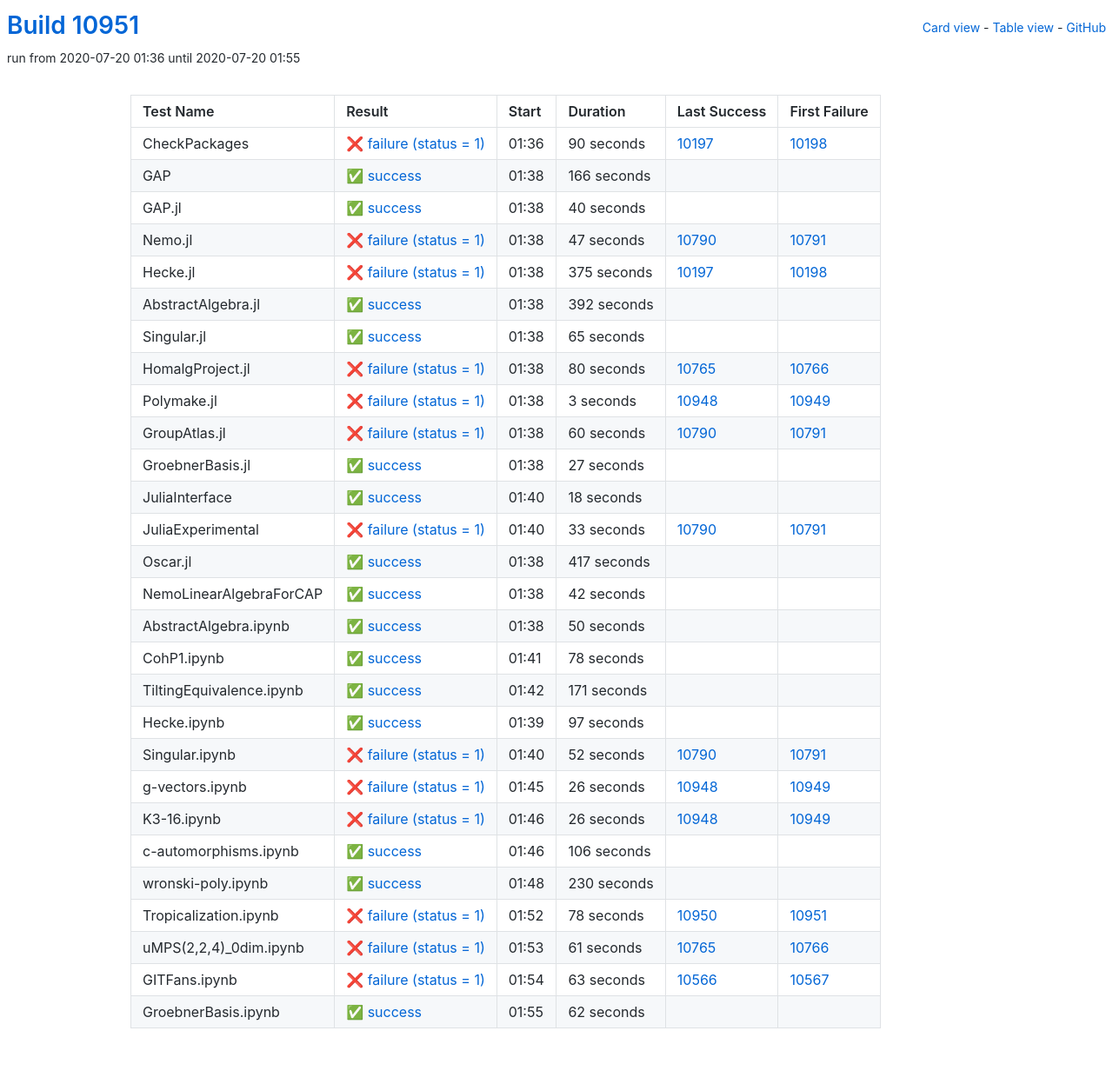
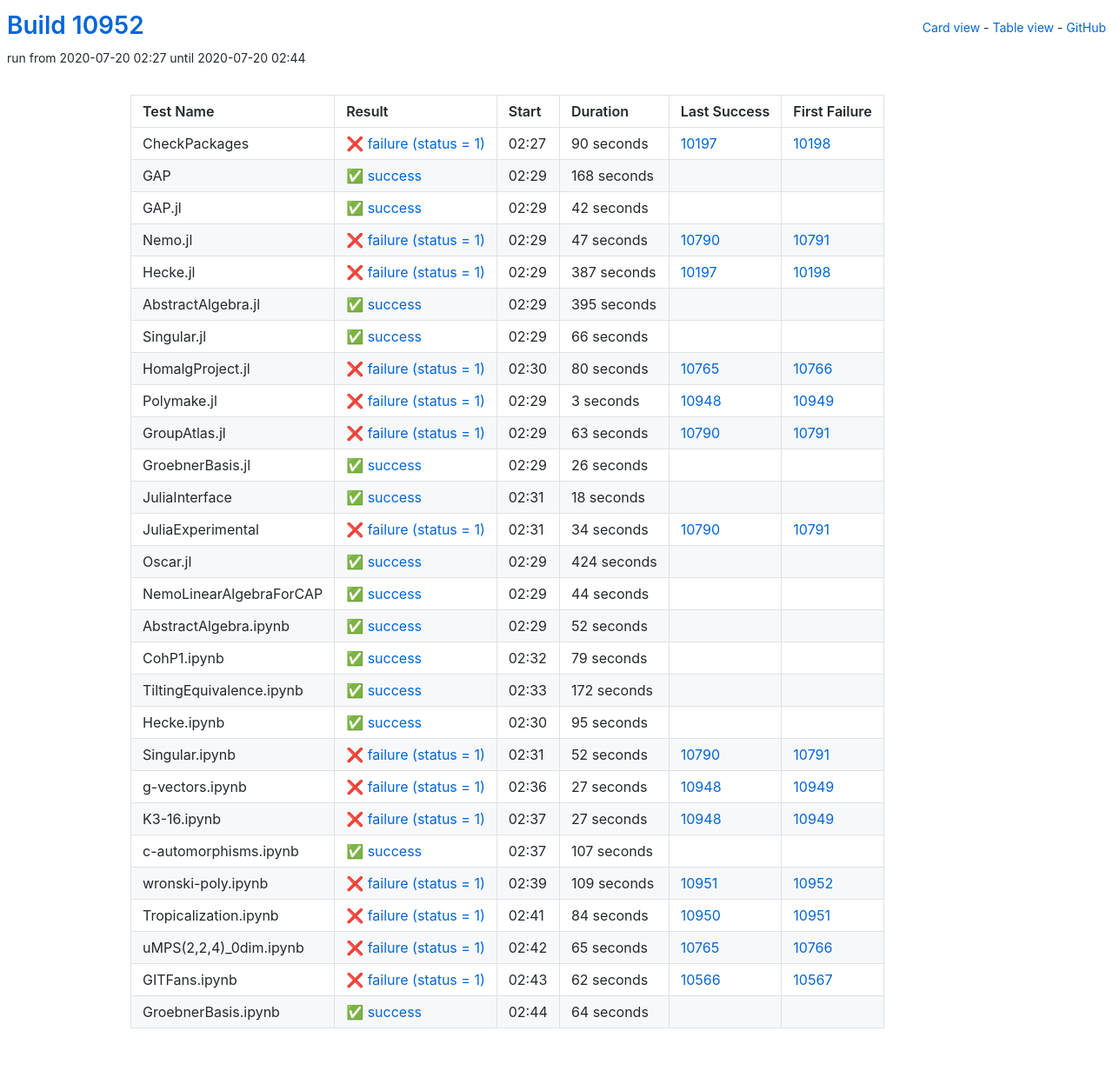
Before and after one commit to oscar-system/oscar-ci-status, a Jekyll site: the page built from table.html, in a window 1280 px wide. Shown: the whole page at 87% size. Built offline with Jekyll 4.4.1, drawn with Linux system fonts in a browser that asks for light colours.

Commit message:
Build #10952

```diff
--- a/_data/ci.yml
+++ b/_data/ci.yml
@@ -1,6 +1,6 @@
 ---
-build: 10951
-build_url: https://oscarci.mathematik.uni-kl.de/job/oscar/10951/
+build: 10952
+build_url: https://oscarci.mathematik.uni-kl.de/job/oscar/10952/
 job: oscar
 organization: oscar-system
 repo: oscar-ci-status
@@ -8,8 +8,8 @@
 tests:
 - name: CheckPackages
   id: checkpackages
-  log: https://oscarci.mathematik.uni-kl.de/job/oscar/10951/artifact/logs/build-10951/CheckPackages.log
-  start: 2020-07-20 01:36
+  log: https://oscarci.mathematik.uni-kl.de/job/oscar/10952/artifact/logs/build-10952/CheckPackages.log
+  start: 2020-07-20 02:27
   success: false
   exitcode: 1
   status: failure
@@ -20,32 +20,32 @@
   first_failure_url: https://oscarci.mathematik.uni-kl.de/job/oscar/10198/
 - name: GAP
   id: gap
-  log: https://oscarci.mathematik.uni-kl.de/job/oscar/10951/artifact/logs/build-10951/GAP.log
-  start: 2020-07-20 01:38
+  log: https://oscarci.mathematik.uni-kl.de/job/oscar/10952/artifact/logs/build-10952/GAP.log
+  start: 2020-07-20 02:29
   success: true
   exitcode: 0
   status: success
-  duration: 166
+  duration: 168
   last_success: false
   last_success_url:
   first_failure: false
   first_failure_url:
 - name: GAP.jl
   id: gap-jl
-  log: https://oscarci.mathematik.uni-kl.de/job/oscar/10951/artifact/logs/build-10951/GAP.jl.log
-  start: 2020-07-20 01:38
+  log: https://oscarci.mathematik.uni-kl.de/job/oscar/10952/artifact/logs/build-10952/GAP.jl.log
+  start: 2020-07-20 02:29
   success: true
   exitcode: 0
   status: success
-  duration: 40
+  duration: 42
   last_success: false
   last_success_url:
   first_failure: false
   first_failure_url:
 - name: Nemo.jl
   id: nemo-jl
-  log: https://oscarci.mathematik.uni-kl.de/job/oscar/10951/artifact/logs/build-10951/Nemo.jl.log
-  start: 2020-07-20 01:38
+  log: https://oscarci.mathematik.uni-kl.de/job/oscar/10952/artifact/logs/build-10952/Nemo.jl.log
+  start: 2020-07-20 02:29
   success: false
   exitcode: 1
   status: failure
@@ -56,44 +56,44 @@
   first_failure_url: https://oscarci.mathematik.uni-kl.de/job/oscar/10791/
 - name: Hecke.jl
   id: hecke-jl
-  log: https://oscarci.mathematik.uni-kl.de/job/oscar/10951/artifact/logs/build-10951/Hecke.jl.log
-  start: 2020-07-20 01:38
+  log: https://oscarci.mathematik.uni-kl.de/job/oscar/10952/artifact/logs/build-10952/Hecke.jl.log
+  start: 2020-07-20 02:29
   success: false
   exitcode: 1
   status: failure
-  duration: 375
+  duration: 387
   last_success: 10197
   last_success_url: https://oscarci.mathematik.uni-kl.de/job/oscar/10197/
   first_failure: 10198
   first_failure_url: https://oscarci.mathematik.uni-kl.de/job/oscar/10198/
 - name: AbstractAlgebra.jl
   id: abstractalgebra-jl
-  log: https://oscarci.mathematik.uni-kl.de/job/oscar/10951/artifact/logs/build-10951/AbstractAlgebra.jl.log
-  start: 2020-07-20 01:38
+  log: https://oscarci.mathematik.uni-kl.de/job/oscar/10952/artifact/logs/build-10952/AbstractAlgebra.jl.log
+  start: 2020-07-20 02:29
   success: true
   exitcode: 0
   status: success
-  duration: 392
+  duration: 395
   last_success: false
   last_success_url:
   first_failure: false
   first_failure_url:
 - name: Singular.jl
   id: singular-jl
-  log: https://oscarci.mathematik.uni-kl.de/job/oscar/10951/artifact/logs/build-10951/Singular.jl.log
-  start: 2020-07-20 01:38
+  log: https://oscarci.mathematik.uni-kl.de/job/oscar/10952/artifact/logs/build-10952/Singular.jl.log
+  start: 2020-07-20 02:29
   success: true
   exitcode: 0
   status: success
-  duration: 65
+  duration: 66
   last_success: false
   last_success_url:
   first_failure: false
   first_failure_url:
 - name: HomalgProject.jl
   id: homalgproject-jl
-  log: https://oscarci.mathematik.uni-kl.de/job/oscar/10951/artifact/logs/build-10951/HomalgProject.jl.log
-  start: 2020-07-20 01:38
+  log: https://oscarci.mathematik.uni-kl.de/job/oscar/10952/artifact/logs/build-10952/HomalgProject.jl.log
+  start: 2020-07-20 02:30
   success: false
   exitcode: 1
   status: failure
@@ -104,8 +104,8 @@
   first_failure_url: https://oscarci.mathematik.uni-kl.de/job/oscar/10766/
 - name: Polymake.jl
   id: polymake-jl
-  log: https://oscarci.mathematik.uni-kl.de/job/oscar/10951/artifact/logs/build-10951/Polymake.jl.log
-  start: 2020-07-20 01:38
+  log: https://oscarci.mathematik.uni-kl.de/job/oscar/10952/artifact/logs/build-10952/Polymake.jl.log
+  start: 2020-07-20 02:29
   success: false
   exitcode: 1
   status: failure
@@ -116,32 +116,32 @@
   first_failure_url: https://oscarci.mathematik.uni-kl.de/job/oscar/10949/
 - name: GroupAtlas.jl
   id: groupatlas-jl
-  log: https://oscarci.mathematik.uni-kl.de/job/oscar/10951/artifact/logs/build-10951/GroupAtlas.jl.log
-  start: 2020-07-20 01:38
+  log: https://oscarci.mathematik.uni-kl.de/job/oscar/10952/artifact/logs/build-10952/GroupAtlas.jl.log
+  start: 2020-07-20 02:29
   success: false
   exitcode: 1
   status: failure
-  duration: 60
+  duration: 63
   last_success: 10790
   last_success_url: https://oscarci.mathematik.uni-kl.de/job/oscar/10790/
   first_failure: 10791
   first_failure_url: https://oscarci.mathematik.uni-kl.de/job/oscar/10791/
 - name: GroebnerBasis.jl
   id: groebnerbasis-jl
-  log: https://oscarci.mathematik.uni-kl.de/job/oscar/10951/artifact/logs/build-10951/GroebnerBasis.jl.log
-  start: 2020-07-20 01:38
+  log: https://oscarci.mathematik.uni-kl.de/job/oscar/10952/artifact/logs/build-10952/GroebnerBasis.jl.log
+  start: 2020-07-20 02:29
   success: true
   exitcode: 0
   status: success
-  duration: 27
+  duration: 26
   last_success: false
   last_success_url:
   first_failure: false
   first_failure_url:
 - name: JuliaInterface
   id: juliainterface
-  log: https://oscarci.mathematik.uni-kl.de/job/oscar/10951/artifact/logs/build-10951/JuliaInterface.log
-  start: 2020-07-20 01:40
+  log: https://oscarci.mathematik.uni-kl.de/job/oscar/10952/artifact/logs/build-10952/JuliaInterface.log
+  start: 2020-07-20 02:31
   success: true
   exitcode: 0
   status: success
@@ -152,92 +152,92 @@
   first_failure_url:
 - name: JuliaExperimental
   id: juliaexperimental
-  log: https://oscarci.mathematik.uni-kl.de/job/oscar/10951/artifact/logs/build-10951/JuliaExperimental.log
-  start: 2020-07-20 01:40
+  log: https://oscarci.mathematik.uni-kl.de/job/oscar/10952/artifact/logs/build-10952/JuliaExperimental.log
+  start: 2020-07-20 02:31
   success: false
   exitcode: 1
   status: failure
-  duration: 33
+  duration: 34
   last_success: 10790
   last_success_url: https://oscarci.mathematik.uni-kl.de/job/oscar/10790/
   first_failure: 10791
   first_failure_url: https://oscarci.mathematik.uni-kl.de/job/oscar/10791/
 - name: Oscar.jl
   id: oscar-jl
-  log: https://oscarci.mathematik.uni-kl.de/job/oscar/10951/artifact/logs/build-10951/Oscar.jl.log
-  start: 2020-07-20 01:38
+  log: https://oscarci.mathematik.uni-kl.de/job/oscar/10952/artifact/logs/build-10952/Oscar.jl.log
+  start: 2020-07-20 02:29
   success: true
   exitcode: 0
   status: success
-  duration: 417
+  duration: 424
   last_success: false
   last_success_url:
   first_failure: false
   first_failure_url:
 - name: NemoLinearAlgebraForCAP
   id: nemolinearalgebraforcap
-  log: https://oscarci.mathematik.uni-kl.de/job/oscar/10951/artifact/logs/build-10951/NemoLinearAlgebraForCAP.log
-  start: 2020-07-20 01:38
+  log: https://oscarci.mathematik.uni-kl.de/job/oscar/10952/artifact/logs/build-10952/NemoLinearAlgebraForCAP.log
+  start: 2020-07-20 02:29
   success: true
   exitcode: 0
   status: success
-  duration: 42
+  duration: 44
   last_success: false
   last_success_url:
   first_failure: false
   first_failure_url:
 - name: AbstractAlgebra.ipynb
   id: abstractalgebra-ipynb
-  log: https://oscarci.mathematik.uni-kl.de/job/oscar/10951/artifact/logs/build-10951/AbstractAlgebra.ipynb.log
-  start: 2020-07-20 01:38
+  log: https://oscarci.mathematik.uni-kl.de/job/oscar/10952/artifact/logs/build-10952/AbstractAlgebra.ipynb.log
+  start: 2020-07-20 02:29
   success: true
   exitcode: 0
   status: success
-  duration: 50
+  duration: 52
   last_success: false
   last_success_url:
   first_failure: false
   first_failure_url:
 - name: CohP1.ipynb
   id: cohp1-ipynb
-  log: https://oscarci.mathematik.uni-kl.de/job/oscar/10951/artifact/logs/build-10951/CohP1.ipynb.log
-  start: 2020-07-20 01:41
+  log: https://oscarci.mathematik.uni-kl.de/job/oscar/10952/artifact/logs/build-10952/CohP1.ipynb.log
+  start: 2020-07-20 02:32
   success: true
   exitcode: 0
   status: success
-  duration: 78
+  duration: 79
   last_success: false
   last_success_url:
   first_failure: false
   first_failure_url:
 - name: TiltingEquivalence.ipynb
   id: tiltingequivalence-ipynb
-  log: https://oscarci.mathematik.uni-kl.de/job/oscar/10951/artifact/logs/build-10951/TiltingEquivalence.ipynb.log
-  start: 2020-07-20 01:42
+  log: https://oscarci.mathematik.uni-kl.de/job/oscar/10952/artifact/logs/build-10952/TiltingEquivalence.ipynb.log
+  start: 2020-07-20 02:33
   success: true
   exitcode: 0
   status: success
-  duration: 171
+  duration: 172
   last_success: false
   last_success_url:
   first_failure: false
   first_failure_url:
 - name: Hecke.ipynb
   id: hecke-ipynb
-  log: https://oscarci.mathematik.uni-kl.de/job/oscar/10951/artifact/logs/build-10951/Hecke.ipynb.log
-  start: 2020-07-20 01:39
+  log: https://oscarci.mathematik.uni-kl.de/job/oscar/10952/artifact/logs/build-10952/Hecke.ipynb.log
+  start: 2020-07-20 02:30
   success: true
   exitcode: 0
   status: success
-  duration: 97
+  duration: 95
   last_success: false
   last_success_url:
   first_failure: false
   first_failure_url:
 - name: Singular.ipynb
   id: singular-ipynb
-  log: https://oscarci.mathematik.uni-kl.de/job/oscar/10951/artifact/logs/build-10951/Singular.ipynb.log
-  start: 2020-07-20 01:40
+  log: https://oscarci.mathematik.uni-kl.de/job/oscar/10952/artifact/logs/build-10952/Singular.ipynb.log
+  start: 2020-07-20 02:31
   success: false
   exitcode: 1
   status: failure
@@ -248,96 +248,96 @@
   first_failure_url: https://oscarci.mathematik.uni-kl.de/job/oscar/10791/
 - name: g-vectors.ipynb
   id: g-vectors-ipynb
-  log: https://oscarci.mathematik.uni-kl.de/job/oscar/10951/artifact/logs/build-10951/g-vectors.ipynb.log
-  start: 2020-07-20 01:45
+  log: https://oscarci.mathematik.uni-kl.de/job/oscar/10952/artifact/logs/build-10952/g-vectors.ipynb.log
+  start: 2020-07-20 02:36
   success: false
   exitcode: 1
   status: failure
-  duration: 26
+  duration: 27
   last_success: 10948
   last_success_url: https://oscarci.mathematik.uni-kl.de/job/oscar/10948/
   first_failure: 10949
   first_failure_url: https://oscarci.mathematik.uni-kl.de/job/oscar/10949/
 - name: K3-16.ipynb
   id: k3-16-ipynb
-  log: https://oscarci.mathematik.uni-kl.de/job/oscar/10951/artifact/logs/build-10951/K3-16.ipynb.log
-  start: 2020-07-20 01:46
+  log: https://oscarci.mathematik.uni-kl.de/job/oscar/10952/artifact/logs/build-10952/K3-16.ipynb.log
+  start: 2020-07-20 02:37
   success: false
   exitcode: 1
   status: failure
-  duration: 26
+  duration: 27
   last_success: 10948
   last_success_url: https://oscarci.mathematik.uni-kl.de/job/oscar/10948/
   first_failure: 10949
   first_failure_url: https://oscarci.mathematik.uni-kl.de/job/oscar/10949/
 - name: c-automorphisms.ipynb
   id: c-automorphisms-ipynb
-  log: https://oscarci.mathematik.uni-kl.de/job/oscar/10951/artifact/logs/build-10951/c-automorphisms.ipynb.log
-  start: 2020-07-20 01:46
+  log: https://oscarci.mathematik.uni-kl.de/job/oscar/10952/artifact/logs/build-10952/c-automorphisms.ipynb.log
+  start: 2020-07-20 02:37
   success: true
   exitcode: 0
   status: success
-  duration: 106
+  duration: 107
   last_success: false
   last_success_url:
   first_failure: false
   first_failure_url:
 - name: wronski-poly.ipynb
   id: wronski-poly-ipynb
-  log: https://oscarci.mathematik.uni-kl.de/job/oscar/10951/artifact/logs/build-10951/wronski-poly.ipynb.log
-  start: 2020-07-20 01:48
-  success: true
-  exitcode: 0
-  status: success
-  duration: 230
-  last_success: false
-  last_success_url:
-  first_failure: false
-  first_failure_url:
-- name: Tropicalization.ipynb
-  id: tropicalization-ipynb
-  log: https://oscarci.mathematik.uni-kl.de/job/oscar/10951/artifact/logs/build-10951/Tropicalization.ipynb.log
-  start: 2020-07-20 01:52
+  log: https://oscarci.mathematik.uni-kl.de/job/oscar/10952/artifact/logs/build-10952/wronski-poly.ipynb.log
+  start: 2020-07-20 02:39
   success: false
   exitcode: 1
   status: failure
-  duration: 78
+  duration: 109
+  last_success: 10951
+  last_success_url: https://oscarci.mathematik.uni-kl.de/job/oscar/10951/
+  first_failure: 10952
+  first_failure_url: https://oscarci.mathematik.uni-kl.de/job/oscar/10952/
+- name: Tropicalization.ipynb
+  id: tropicalization-ipynb
+  log: https://oscarci.mathematik.uni-kl.de/job/oscar/10952/artifact/logs/build-10952/Tropicalization.ipynb.log
+  start: 2020-07-20 02:41
+  success: false
+  exitcode: 1
+  status: failure
+  duration: 84
   last_success: 10950
   last_success_url: https://oscarci.mathematik.uni-kl.de/job/oscar/10950/
   first_failure: 10951
   first_failure_url: https://oscarci.mathematik.uni-kl.de/job/oscar/10951/
 - name: uMPS(2,2,4)_0dim.ipynb
   id: umps-2-2-4-0dim-ipynb
-  log: https://oscarci.mathematik.uni-kl.de/job/oscar/10951/artifact/logs/build-10951/uMPS-2-2-4-_0dim.ipynb.log
-  start: 2020-07-20 01:53
+  log: https://oscarci.mathematik.uni-kl.de/job/oscar/10952/artifact/logs/build-10952/uMPS-2-2-4-_0dim.ipynb.log
+  start: 2020-07-20 02:42
   success: false
   exitcode: 1
   status: failure
-  duration: 61
+  duration: 65
   last_success: 10765
   last_success_url: https://oscarci.mathematik.uni-kl.de/job/oscar/10765/
   first_failure: 10766
   first_failure_url: https://oscarci.mathematik.uni-kl.de/job/oscar/10766/
 - name: GITFans.ipynb
   id: gitfans-ipynb
-  log: https://oscarci.mathematik.uni-kl.de/job/oscar/10951/artifact/logs/build-10951/GITFans.ipynb.log
-  start: 2020-07-20 01:54
+  log: https://oscarci.mathematik.uni-kl.de/job/oscar/10952/artifact/logs/build-10952/GITFans.ipynb.log
+  start: 2020-07-20 02:43
   success: false
   exitcode: 1
   status: failure
-  duration: 63
+  duration: 62
   last_success: 10566
   last_success_url: https://oscarci.mathematik.uni-kl.de/job/oscar/10566/
   first_failure: 10567
   first_failure_url: https://oscarci.mathematik.uni-kl.de/job/oscar/10567/
 - name: GroebnerBasis.ipynb
   id: groebnerbasis-ipynb
-  log: https://oscarci.mathematik.uni-kl.de/job/oscar/10951/artifact/logs/build-10951/GroebnerBasis.ipynb.log
-  start: 2020-07-20 01:55
+  log: https://oscarci.mathematik.uni-kl.de/job/oscar/10952/artifact/logs/build-10952/GroebnerBasis.ipynb.log
+  start: 2020-07-20 02:44
   success: true
   exitcode: 0
   status: success
-  duration: 62
+  duration: 64
   last_success: false
   last_success_url:
   first_failure: false
```
Also changed, not shown: README.md.
